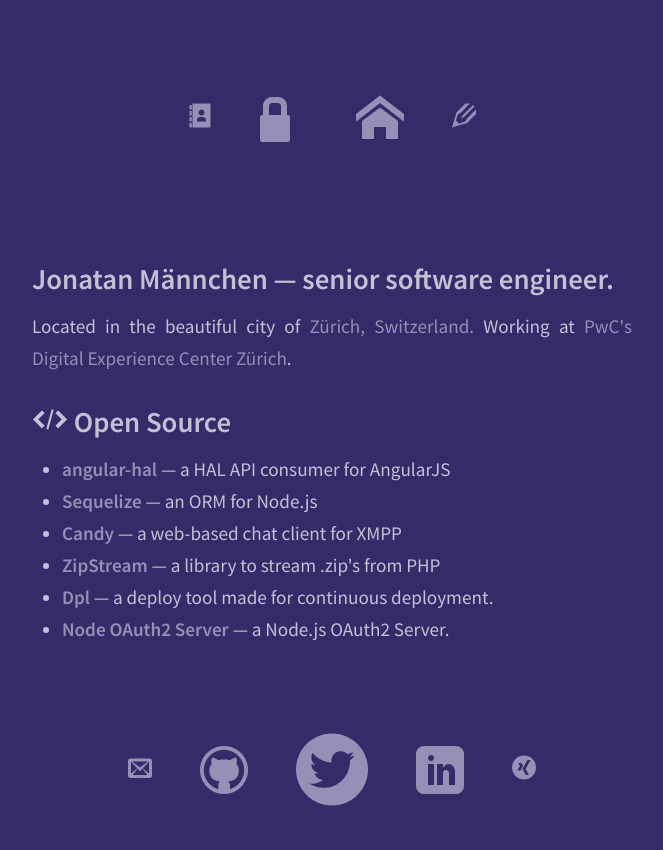
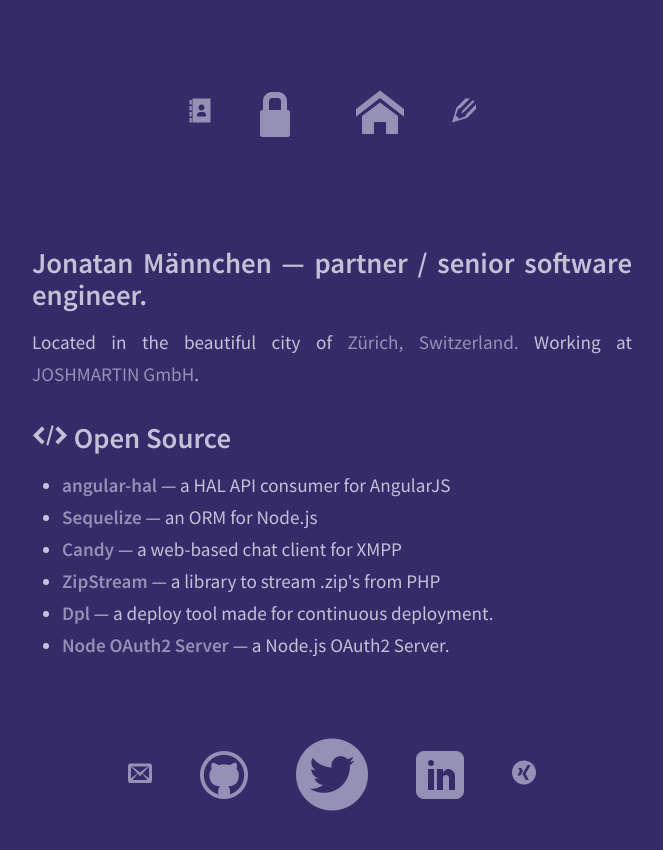
Before and after one commit to maennchen/maennchen.github.io, a Jekyll site: the page built from index.html, in a window 1280 px wide. Shown: the top 850 px of the page, without its empty margins (308-971 px from the left). Built offline with Jekyll 4.4.1, drawn with Linux system fonts in a browser that asks for light colours; some web fonts are replaced.

Commit message:
changed company

```diff
--- a/index.html
+++ b/index.html
@@ -5,14 +5,14 @@
 <h2>
 	<span itemprop="name">Jonatan Männchen</span>
 	—
-	<span itemprop="jobTitle">senior software engineer</span>.
+	<span itemprop="jobTitle">partner / senior software engineer</span>.
 </h2>
 Located in the beautiful city of
 <a href="https://de.wikipedia.org/wiki/Zürich">
 	<span itemprop="address">Zürich</span>,
 	<span itemprop="nationality">Switzerland</span>.
 </a>
-Working at <a href="https://pwc.com/digital">PwC's Digital Experience Center Zürich</a>.
+Working at <a href="https://joshmartin.ch/">JOSHMARTIN GmbH</a>.
 <section>
 	<h2>
 		<i class="icon-code"></i>
```
